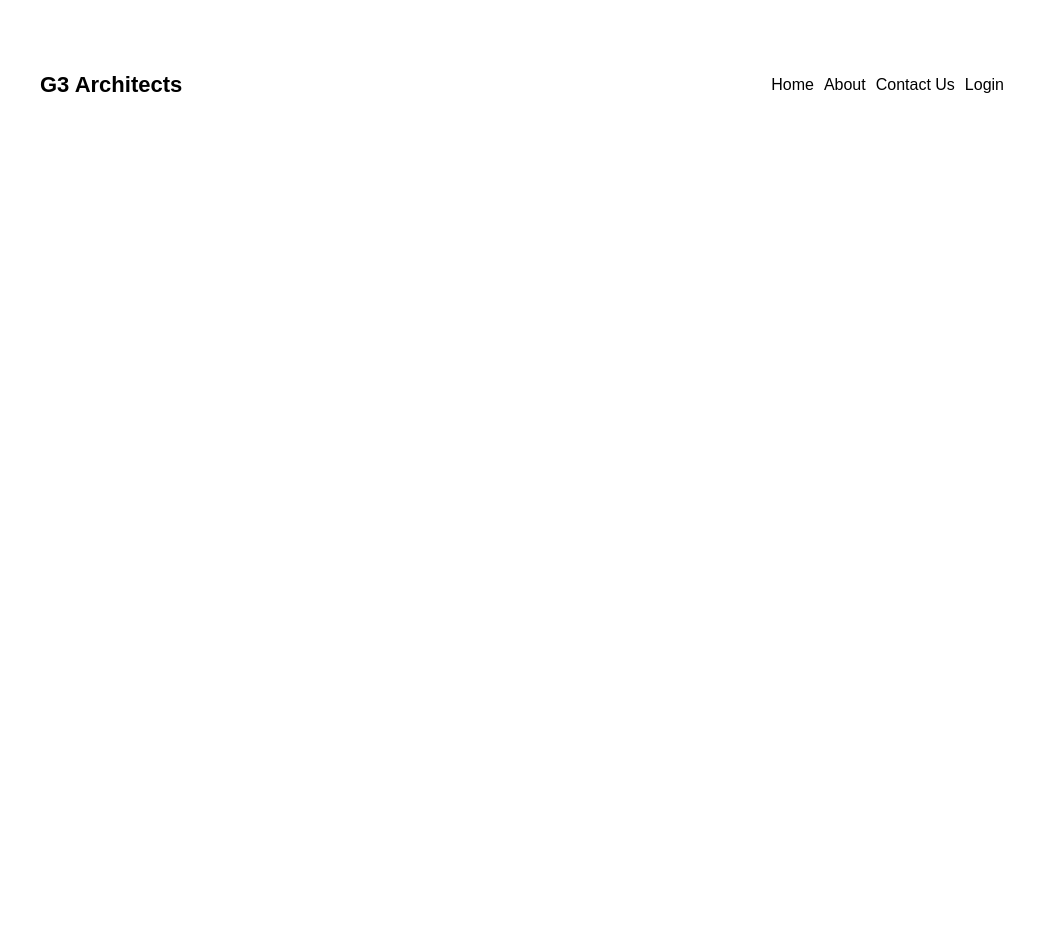
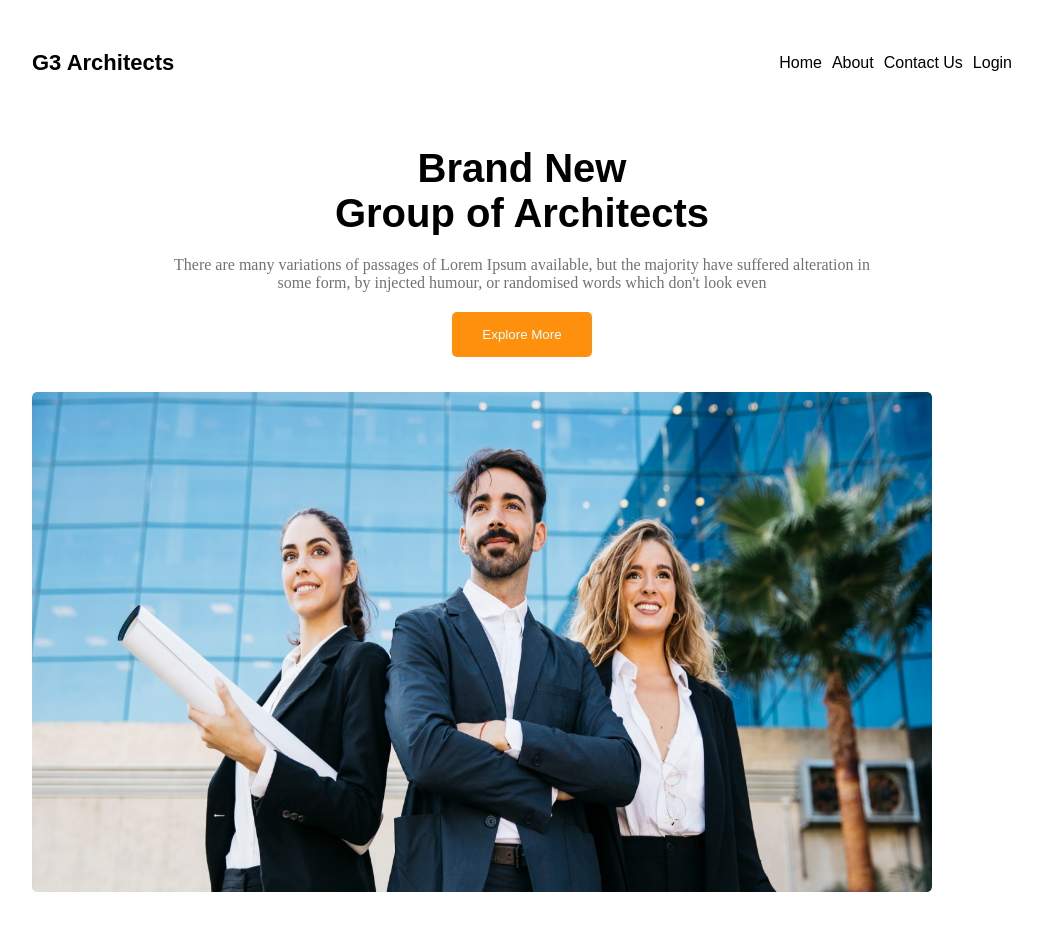
Before and after one commit to RaihanaFerdousi/G3-Architects-assignment, a plain HTML site: page index.html in a window 1280 px wide. Shown: the whole page, without its empty margins (118-1160 px from the left). Before the commit the page ends 800 px from the top, so only its background shows below. Drawn offline with Linux system fonts and the light colour scheme.

Commit message:
added banner

```diff
--- a/index.html
+++ b/index.html
@@ -17,6 +17,16 @@
                 <li>Login</li>
             </ul>
         </div>
+        <div class="banner">
+            <div class="banner-info">
+                <h1>Brand New <br> Group of Architects</h1>
+                <p>There are many variations of passages of Lorem Ipsum available, but the majority have suffered alteration in <br> some form, by injected humour, or randomised words which don't look even</p>
+                <button class="btn">Explore More</button>
+            </div>
+            <div class="banner-img">
+                <img src="./images/banner.png" alt="">
+            </div>
+        </div>
     </header>
     <main>
 
--- a/style.css
+++ b/style.css
@@ -1,3 +1,9 @@
+*{
+    margin: 0;
+    padding: 0;
+}
+
+/* header styles */
 header{
     margin: 50px 150px;
 }
@@ -7,6 +13,7 @@ header{
     display: flex;
     justify-content: space-between;
     align-items: center;
+    margin-bottom: 70px;
 }
 
 .header-menu h3{
@@ -18,3 +25,33 @@ header{
     list-style: none;
     gap: 10px;
 }
+
+/* banner styles */
+
+.banner-info{
+    text-align: center;
+    margin-bottom: 35px;
+}
+
+.banner-info h1{
+    font-size: 40px;
+    font-family: "Work Sans", sans-serif;
+    font-style: normal;
+    margin-bottom: 20px;
+}
+.banner-info p{
+    color: #727272;
+    margin-bottom: 20px;
+}
+
+.btn{
+    background-color: #FF900E;
+    color: white;
+    padding:15px 30px;
+    border: none;
+    border-radius: 5px;
+}
+.banner-img img{
+    width: 900px;
+    height: 500px;
+}
```
